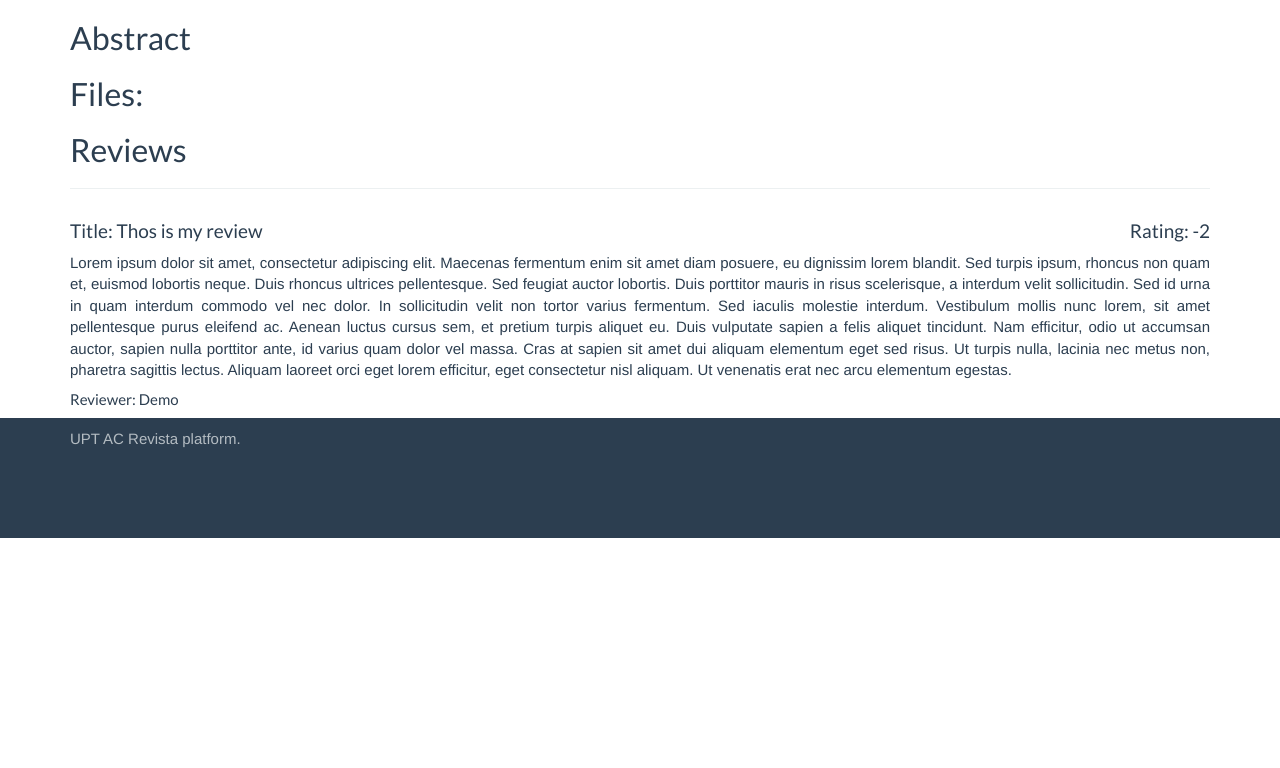
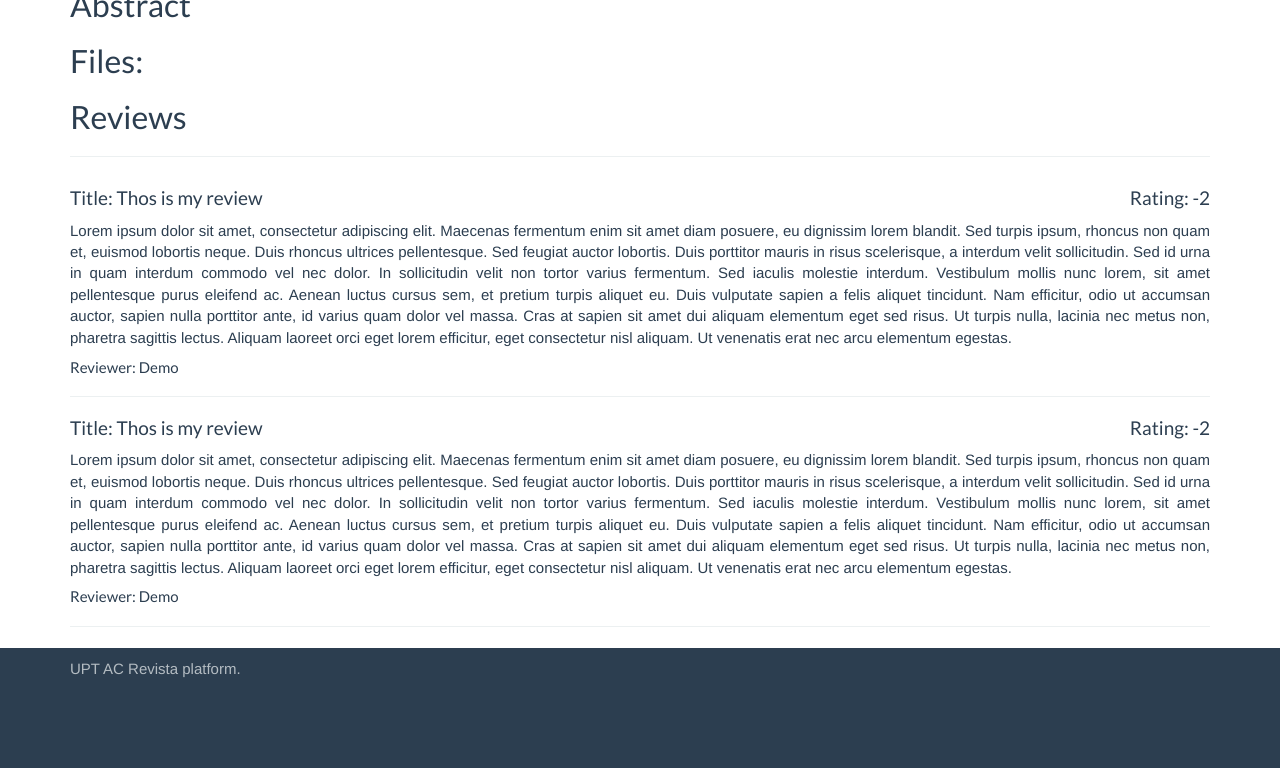
Before and after one commit to dnutiu/acrevista, a Django app: template templates/journal/paper_detail.html in a window 1280 px wide. Shown: the part 298-1066 px from the top of the page. Before the commit the page ends 836 px from the top, so only its background shows below. Run offline with Django 3.2, Linux system fonts and the light colour scheme; the template is opened without the code that fills it, so the values that code supplies are empty; some libraries are stand-ins or nearby versions.

Commit message:
Updating layout for demo reviews

```diff
--- a/templates/journal/paper_detail.html
+++ b/templates/journal/paper_detail.html
@@ -4,7 +4,6 @@
 {% block content %}
     <div class="page-header">
         <h1>#{{ paper.id }} - {{ paper.title|truncatechars:30 }}</h1>
-        <hr>
     </div>
     <div class="row">
         <div class="col-md-12 col-sm-12 col-lg-12 col-xs-12">
@@ -51,7 +50,33 @@
                     consectetur nisl aliquam. Ut venenatis erat nec arcu elementum egestas.
                 </p>
                 <h5>Reviewer: Demo</h5>
+                <hr>
+            </div>
+
+            <div class="review text-justify">
+                <h4>Title: Thos is my review <span class="pull-right">Rating: -2</span></h4>
+                <p>Lorem ipsum dolor sit amet, consectetur adipiscing elit. Maecenas fermentum enim sit amet diam
+                    posuere,
+                    eu dignissim lorem blandit. Sed turpis ipsum, rhoncus non quam et, euismod lobortis neque. Duis
+                    rhoncus
+                    ultrices pellentesque. Sed feugiat auctor lobortis. Duis porttitor mauris in risus scelerisque, a
+                    interdum velit sollicitudin. Sed id urna in quam interdum commodo vel nec dolor. In sollicitudin
+                    velit
+                    non tortor varius fermentum. Sed iaculis molestie interdum. Vestibulum mollis nunc lorem, sit amet
+                    pellentesque purus eleifend ac. Aenean luctus cursus sem, et pretium turpis aliquet eu. Duis
+                    vulputate
+                    sapien a felis aliquet tincidunt. Nam efficitur, odio ut accumsan auctor, sapien nulla porttitor
+                    ante,
+                    id varius quam dolor vel massa. Cras at sapien sit amet dui aliquam elementum eget sed risus. Ut
+                    turpis
+                    nulla, lacinia nec metus non, pharetra sagittis lectus. Aliquam laoreet orci eget lorem efficitur,
+                    eget
+                    consectetur nisl aliquam. Ut venenatis erat nec arcu elementum egestas.
+                </p>
+                <h5>Reviewer: Demo</h5>
+                <hr>
             </div>
         </div>
     </div>
+
 {% endblock %}
```
